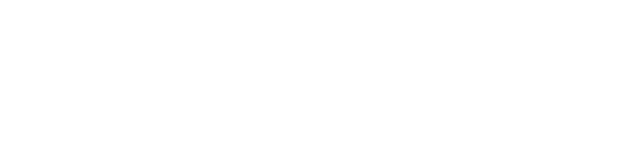
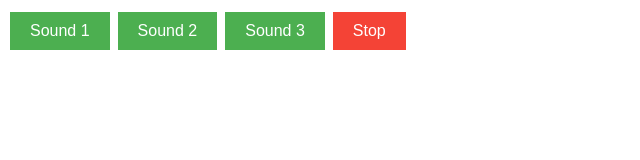
Before and after one commit to acciojob/Soundbar-vidyatiwrai, a website: page main.html in a window 1280 px wide. Shown: the whole page, without its empty margins (0-640 px from the left). Drawn offline with Linux system fonts and the light colour scheme.

Commit message:
created a submission

```diff
--- a/main.html
+++ b/main.html
@@ -8,6 +8,12 @@
 
 <body>
 	<!-- the entire body must be written by student -->
+	  <div id="buttons">
+        <button class="btn" onclick="playSound('sound1.mp3')">Sound 1</button>
+        <button class="btn" onclick="playSound('sound2.mp3')">Sound 2</button>
+        <button class="btn" onclick="playSound('sound3.mp3')">Sound 3</button>
+        <button class="btn stop" onclick="stopSound()">Stop</button>
+    </div>
     <script type="text/javascript" src="./script.js">
 </script>
 
--- a/script.js
+++ b/script.js
@@ -1 +1,13 @@
 //your JS code here. If required.
+function playSound(soundFile) {
+    var audio = new Audio('sounds/' + soundFile);
+    audio.play();
+}
+
+function stopSound() {
+    var audioElements = document.getElementsByTagName('audio');
+    for (var i = 0; i < audioElements.length; i++) {
+        audioElements[i].pause();
+        audioElements[i].currentTime = 0;
+    }
+}
--- a/styles.css
+++ b/styles.css
@@ -1 +1,17 @@
 /*  your css code here. If applicable */
+.btn {
+    background-color: #4CAF50;
+    border: none;
+    color: white;
+    padding: 10px 20px;
+    text-align: center;
+    text-decoration: none;
+    display: inline-block;
+    font-size: 16px;
+    margin: 4px 2px;
+    cursor: pointer;
+}
+
+.stop {
+    background-color: #f44336;
+}
```
